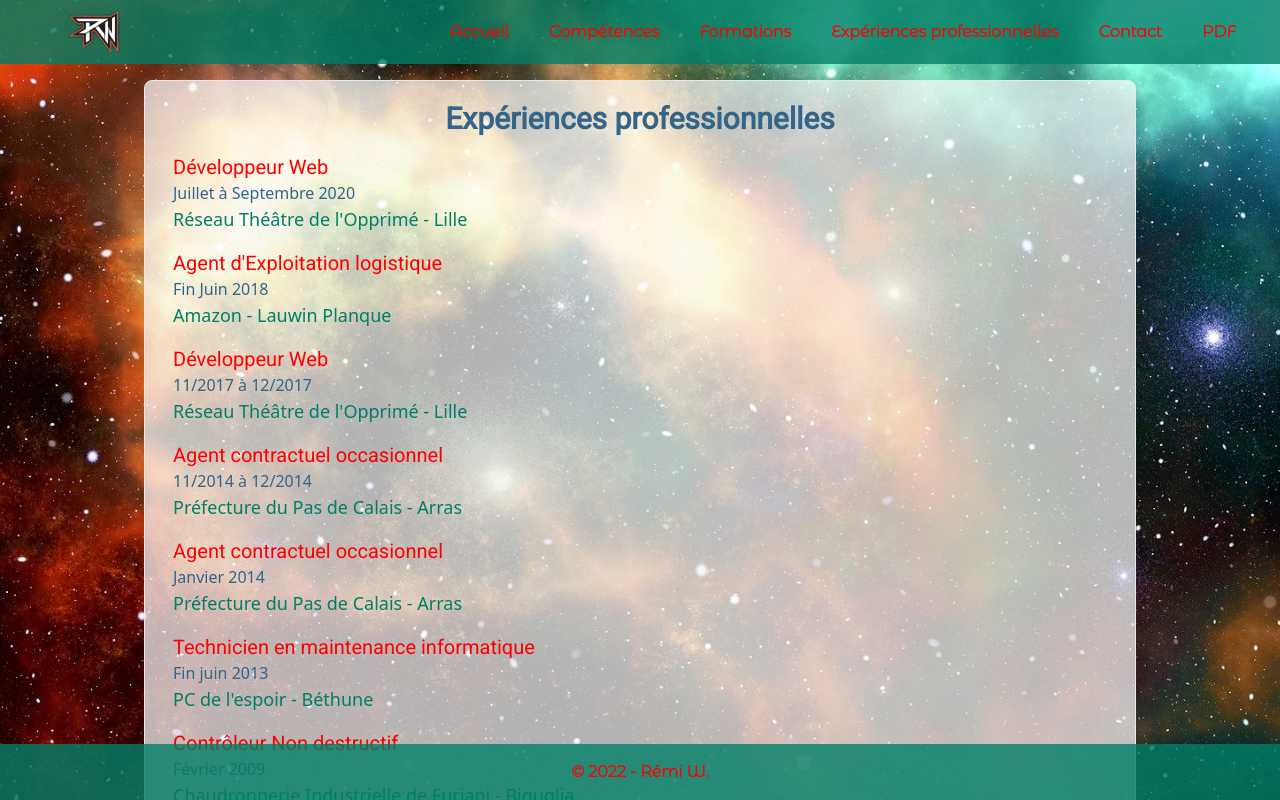
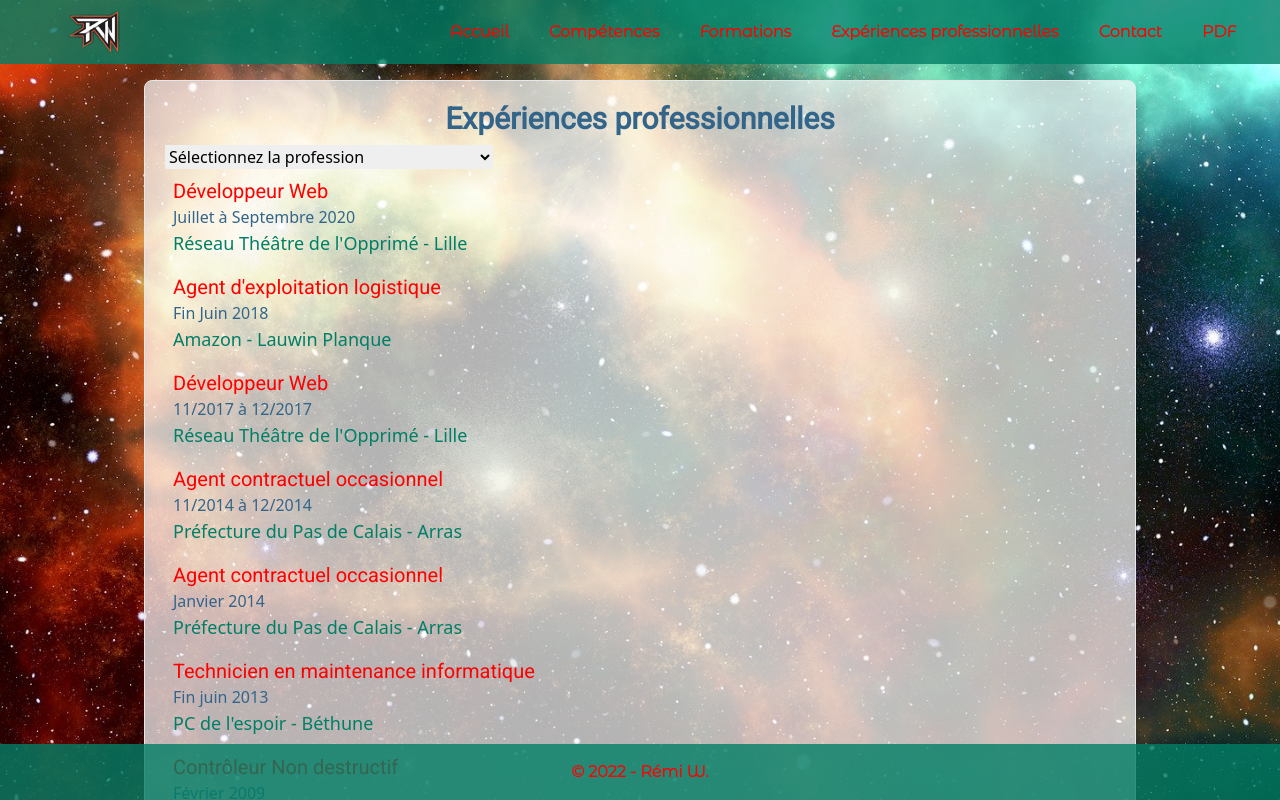
Before and after one commit to Willremi/cv-react, a React (Create React App) app: page /experiences in a window 1280 px wide. Built offline with nearby package versions, Linux system fonts and the light colour scheme; a web font is replaced by a local one.

Commit message:
ajout d'un bouton select opérationnel

```diff
--- a/src/components/datas/experiencesData.js
+++ b/src/components/datas/experiencesData.js
@@ -136,7 +136,7 @@ const ExperiencesInfo = [
     },
     {
         id: 9,
-        title: "Agent d'Exploitation logistique",
+        title: "Agent d'exploitation logistique",
         dates: "Fin Juin 2018",
         location: "Amazon - Lauwin Planque",
         missions: [
--- a/src/pages/Experiences.js
+++ b/src/pages/Experiences.js
@@ -1,4 +1,4 @@
-import React from 'react';
+import React, { useState } from 'react';
 import ExperiencesInfo from '../components/datas/experiencesData';
 
 const Experiences = () => {
@@ -7,15 +7,37 @@ const Experiences = () => {
         return b.id - a.id;
     });
 
+    const [selected, setSelected] = useState('')
+
+    const options = [
+        { id: "0", name: "Sélectionnez la profession", tag: "" },
+        { id: "1", name: "Développeur Web", tag: "dw" },
+        { id: "2", name: "Agent d'exploitation logistique", tag: "logistic" },
+        { id: "3", name: "Agent contractuel occasionnel", tag: "admin" },
+        { id: "4", name: "Technicien en maintenance informatique", tag: "pc" },
+        { id: "5", name: "Contrôleur Non destructif", tag: "cnd" },
+    ]
+
+    const selectionExp = (e) => {
+        let selectedItem = e.target.value;
+        setSelected(selectedItem);
+    }
+
     return (
         <div className='flex items-center justify-center mt-20 mb-20'>
             <div className='bg-div-white rounded-lg border shadow-lg mx-5 md:mx-36 p-5 w-full'>
                 <h1 className='text-center text-div-blue font-roboto font-semibold'>Expériences professionnelles</h1>
 
                 <div className="mt-2">
+                    <select value={selected} onChange={selectionExp
+                    }>
+                        {options.map(opt =>
+                            <option value={opt.tag} key={opt.id}>{opt.name}</option>
+                        )}
+                    </select>
+
                     {ExperiencesInfo.map(item =>
-                    <div key={item.id} className="flex">
-
+                        <div key={item.id} className={`${selected === item.tag || selected ==='' ? 'flex' :'hidden'}`}>
                             <div className="p-2">
                                 <div>
                                     <h3 className='text-div-red font-roboto'>{item.title}</h3>
@@ -25,8 +47,9 @@ const Experiences = () => {
                                     <p className='text-div-green xl:text-lg'>{item.location}</p>
                                 </div>
                             </div>
-                        <div className={`${item.id !== 1 && 'border-t-2 mx-2 my-2 border-white'}`}></div>
+                            {/* <div className={`${item.id !== 1 && 'border-t-2 mx-2 my-2 border-white'}`}></div> */}
                         </div>
+
                     )}
                 </div>
             </div>
```
Lines whose indentation alone changed are shown as unchanged.
